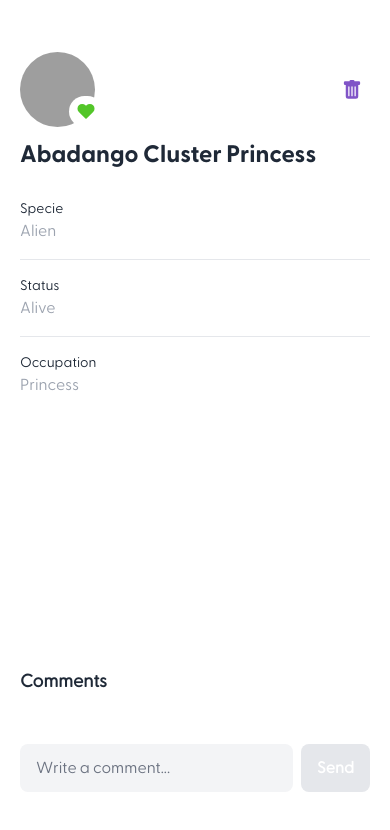
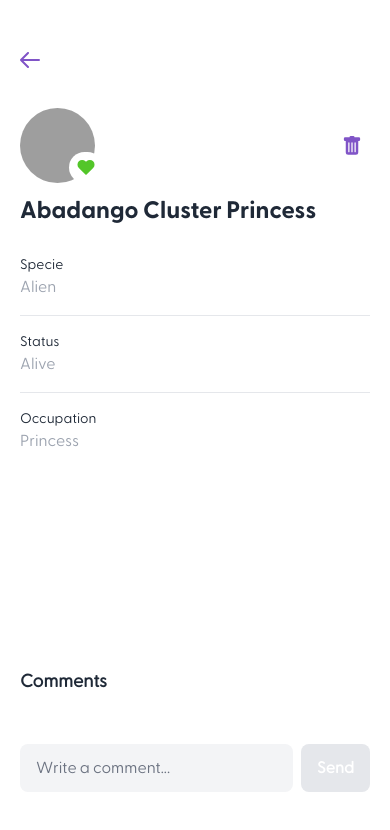
Before and after one commit to LauraCaa/rick-and-morty-app, a React (Create React App) app: page /character/1 in a window 390 px wide. Shown: the top 830 px of the page. Built offline with nearby package versions, Linux system fonts and the light colour scheme; grey boxes are pictures that could not be loaded.

Commit message:
feat(ui): add back button to character detail view for mobile navigation

```diff
--- a/src/components/characters/CharacterCard.jsx
+++ b/src/components/characters/CharacterCard.jsx
@@ -1,10 +1,19 @@
+import { useNavigate } from "react-router-dom";
 import CommentsSection from "../comments/CommentsSection";
 import FavoriteButton from "../ui/FavoriteButton";
 import DeleteCharacter from "./DeleteCharacterButton";
 
+
 export default function CharacterCard() {
+  const navigate = useNavigate();
   return (
     <div className="bg-white py-7 px-4 md:mx-14 flex flex-col h-full">
+      <button className="md:hidden mb-10" onClick={() => navigate("/")}>
+        <svg width="20" height="16" viewBox="0 0 20 16" fill="none" xmlns="http://www.w3.org/2000/svg">
+          <path d="M8 15L1 8M1 8L8 1M1 8L19 8" stroke="#8054C7" stroke-width="2" stroke-linecap="round" stroke-linejoin="round"/>
+        </svg>
+      </button>
+
       <div className="flex-grow">
         <div className="flex justify-between items-center pb-3">
           <div className="relative">
@@ -39,8 +48,9 @@ export default function CharacterCard() {
           </li>
         </ul>
       </div>
-
-      <CommentsSection />
+        <div className="mt-auto">
+        <CommentsSection />
+      </div>
     </div>
   );
 }
```
